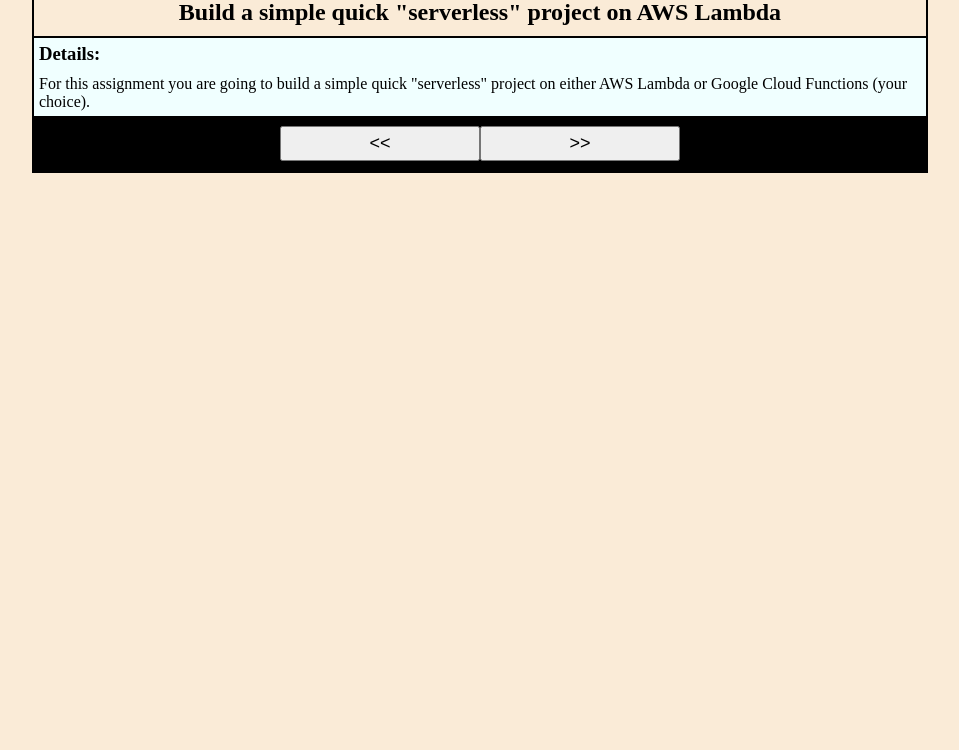
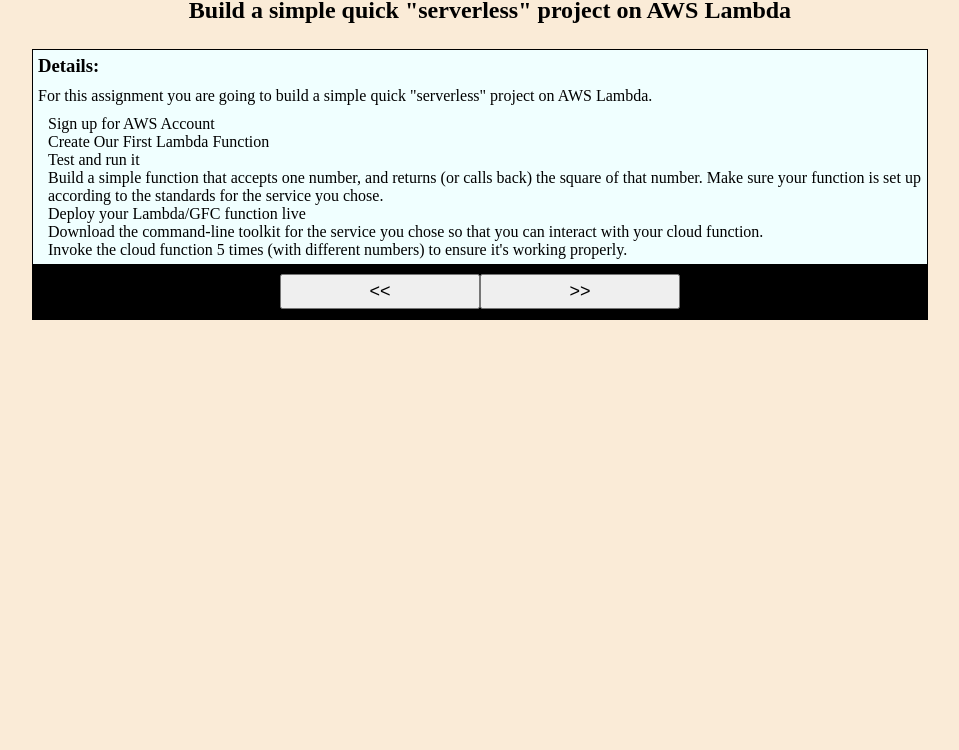
Before and after one commit to hiren65/Pirple-JavaScript-Project_4, a plain HTML site: page getsquare/index.html in a window 1280 px wide. Shown: the part 50-800 px from the top of the page, without its empty margins (160-1119 px from the left). Drawn offline with Linux system fonts and the light colour scheme.

Commit message:
completed

```diff
--- a/getsquare/script.js
+++ b/getsquare/script.js
@@ -1,4 +1,4 @@
-let sl1,sl2,sl3,sl4;
+let sl1,sl2,sl3,sl4,sl5;
 let containerArr = [];
 let count = 0;
 
@@ -23,11 +23,52 @@
     sl1 = `  <h3>Details:</h3>
                  <p>
                  For this assignment you are going to build a simple quick "serverless"
-                 project on either AWS Lambda or Google Cloud Functions (your choice).
+                 project on AWS Lambda.
                  </p>
+                 <ul class="list1">
+                    <li>Sign up for AWS Account</li>
+                    <li>Create Our First Lambda Function</li>
+                    <li>Test and run it</li>
+                    <li>Build a simple function that accepts one number, and returns (or calls back)
+                        the square of that number. Make sure your function is set up according to the
+                        standards for the service you chose.
+                    </li>
+                    <li> Deploy your Lambda/GFC function live</li>
+                    <li>Download the command-line toolkit for the service
+                        you chose so that you can interact with your cloud function.
+                    </li>
+                    <li>Invoke the cloud function 5 times (with different numbers) to
+                         ensure it's working properly.
+                    </li>
+                 </ul>
 
     `;
-    sl2 = `   <h3>Getting Started on Serverless CLI with AWS Lambda by Creating a New Function</h3>
+    sl2 = `
+            <h2>Sign up for AWS Account</h2>
+            <ul class="list1">
+                <li>Link for aws sign up <a href="https://aws.amazon.com/resources/create-account/">
+                    <span>https://aws.amazon.com/resources/create-account/</span></a>
+                </li>
+                <li>After Opening Account go to AWS Services. Select your region at top right side</li>
+                <li>Lanbda Services (run code without thinking server)</li>
+                <li>Select blue print</li>
+                <li>Configure function and add Name, Description and runtime Node.js</li>
+                <li>Important thing is handler name should getSquare as function name </li>
+                <li>In role name select create "New Role from templates"</li>
+                <li>Serverless Framework</li>
+                <li><img id="serverPtImg" src="../screenshot/serverlessPoints.PNG" alt="serverless points"></li>
+            </ul>
+    `;
+
+
+    sl3 = `
+            <h2>Serverless</h2>
+            <ul class="list1">
+                <li><img id="serverlessInstall" src="../screenshot/serverlessInstall.PNG" alt="severless installation"></li>
+            </ul>
+    `;
+
+sl4 = `   <h3>Getting Started on Serverless CLI with AWS Lambda by Creating a New Function</h3>
                 <p>To get started with serverless computing, you will need an AWS account, NPM,
                    and the Serverless Framework CLI.Using the terminal, follow the steps below to get
                    started:
@@ -35,13 +76,86 @@
    <pre>
      # Step 0. Make a new folder and navigate into it mkdir serverless && cd serverless
      # Step 1. Install serverless globally npm install serverless -g
-     # Step 2. Create a serverless function serverless create --template hello-world
+     # Step 2. Create a serverless function : serverless create --template getSquare
      # Step 3. deploy to cloud provider serverless deploy
      # Your function is deployed!
-         http://xyz.amazonaws.com/hello-world
     </pre>
+    <h2>GetSquare Function</h2>
+    <p>
+       As the name implies, in the function argument is number and it returns square of number.
+       As after step 2 of createing template function getsquare you modify
+       By modifying handler.js and serverless.yaml and then deploying it via CLI.
+    </p>
+    <p>
+        The current directory structure should look like this:
+        <pre>
+            serverless
+              - handler.js
+              - serverless.yml
+        </pre>
+    </p>
+    <p>
+        <h3>Update Handler.js</h3>
+            Using your favorite text editor, open handler.js. This is where the core logic is. You will see:
+        <pre>
+     console.log('Loading function');
+
+    module.exports.getSquare = async (event, context) => {
+      //console.log('Received event:', JSON.stringify(event, null, 2));
+
+      console.log(\`Value\`, event.key1);
+      // console.log('value2 =', event.key2);
+      //console.log('value3 =', event.key3);
+
+      //return event.key1;  // Echo back the first key value
+      let mynum = parseInt(event.key1);
+      return   "Value square " + pp(mynum);
+
+      // throw new Error('Something went wrong');
+    };
+    let pp = function (num){
+      return num*num;
+    };
+        </pre>
+    </p>
+    <h3>Update Serverless.yml</h3>
+    Open serverless.yml. This is the config file. In the function block, please copy and paste :
+    <pre>
+        service: getsquare # NOTE: update this with your service name
+
+        # You can pin your service to only deploy with a specific Serverless version
+        # Check out our docs for more details
+        # frameworkVersion: "=X.X.X"
+
+        provider:
+          name: aws
+          runtime: nodejs8.10
+          profile: serverless-admin
+          region: ap-southeast-2
+        functions:
+          getSquare:
+            handler: handler.getSquare
+    </pre>
+
+
     `;
-    sl3 = `    <div id="mpeg">
+
+
+    sl5 = `
+      <h2>Deploy Function</h2>
+      <pre>
+            /////////////set up service serverless ////////////////
+            serverless config credentials --provider aws --key xxx --secret yyy --profile severless-admin
+            ///Access Key and Secret Key (Privete Key) can found in AWS user account
+            #Deploy Function
+            $ sls deploy -v
+            #Then invoke the function:
+            ///or with payload as argument to function///////////////////////
+            $ serverless invoke local --function getSquare --data '{"key1":19}'
+
+      </pre>
+      <h2>Five times excution screen cast </h2>
+               <div id="mpeg">
                <video width="96%" controls >
                <source src="../vedio/pro4_final.mp4" type="video/mp4">
                Your browser does not support HTML5 video.
@@ -50,7 +164,7 @@
            `;
 
 createPlat.innerHTML = sl1;
-containerArr = [sl1,sl2,sl3,sl4];
+containerArr = [sl1,sl2,sl3,sl4,sl5];
 function sliderF(xx) {
     //
     //containerArr = [sl1,sl2,sl3,sl4];
@@ -65,12 +179,12 @@
 
 function forward() {
     count++;
-    alert(count);
+    //alert(count);
    sliderF(count);
 }
 reverseBtn.addEventListener("click",reverse);
 function reverse() {
     count--;
-    alert(count);
+    //alert(count);
     sliderR(count);
 }
--- a/getsquare/style.css
+++ b/getsquare/style.css
@@ -12,26 +12,30 @@
     display: grid;
     grid-template-columns: 100%;
     grid-auto-rows: auto;
-    border: 1px black solid;
+    //border: 1px black solid;
+    grid-gap: 5px;
 }
 .box{
     grid-column: 1/2;
-    border: 1px solid black;
+    //border: 1px solid black;
 }
 h1{
     display: block;
     width: 50%;
-    background-color: brown;
+    background-color: #1f0808;
     margin: auto;
     text-align: center;
+    color: azure;
+    border-radius: 15px;
 }
 h2{
     display: block;
     width: 100%;
     //background-color: chocolate;
     text-align: center;
-    margin-top: 10px;
+    //margin-top: 10px;
     margin-bottom: 10px;
+    padding: 10px;
 }
 #div{
     margin-left: auto;
@@ -49,7 +53,7 @@
     margin-top: 10px;
     margin-bottom: 10px;
     font-size: 18px;
-
+    cursor: pointer;
 }
 #div2{
     background-color: black;
@@ -59,7 +63,7 @@
     background-color: khaki;
     padding: 5px;
     margin-top: 10px;
-    margin-bottom: 10px;
+    //margin-bottom: 10px;
     width: 70%;
     display: block;
     margin-left: auto;
@@ -71,10 +75,16 @@
     word-wrap: break-word;
 }
 #mpeg{
-    margin-left: 2%;
-    margin-right: 2%;
+    margin-left: 20%;
+    margin-right: 20%;
     border: 1px solid white;
     display: block;
+    width: 60%;
+
+}
+video{
+    padding: 5px;
+    border: 3px solid #6c885b;
 }
 p{
     padding: 5px;
@@ -82,6 +92,26 @@
 h3{
     padding: 5px;
 }
+.list1{
+    margin-left: 10px;
+    list-style: none;
+    padding: 5px;
+}
+span{
+    color: red;
+}
+#serverPtImg{
+    width: 60%;
+    margin-top: 10px;
+    margin-bottom: 10px;
+}
+#serverlessInstall{
+    width: 60%;
+}
 #slide_platform{
-
+    border: 1px solid black;
 }
+img{
+    border: 1px solid dimgrey;
+    box-shadow: 2px 3px 4px 4px #888888;
+}
```
